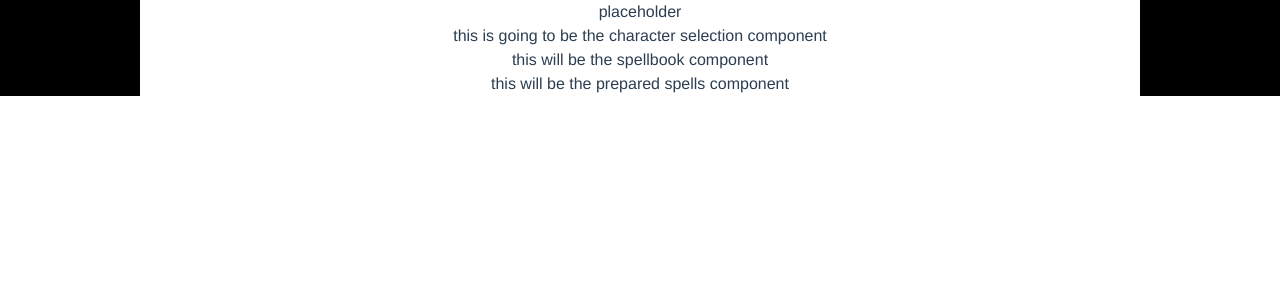
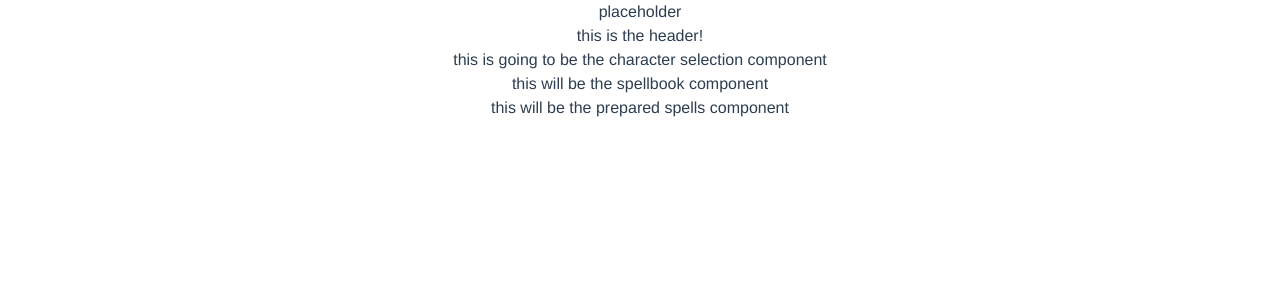
Before and after one commit to iamJakeRobbins/spellbook, a Vue app: page / in a window 1280 px wide. Shown: the top 300 px of the page. Built offline with nearby package versions, Linux system fonts and the light colour scheme.

Commit message:
init header

```diff
--- a/src/App.vue
+++ b/src/App.vue
@@ -1,17 +1,18 @@
 <template>
   <div id="app">
-		<div class="container-fluid appbackground">
-			<div class="header">
-			<header/>
-			</div>
+		<!-- <div class="container-fluid appbackground"> -->
 
-			<div class="container appbody">
+
+
+
+			<!-- <div class="container appbody"> -->
 	    placeholder
+			<page-header></page-header>
 			<characters></characters>
 			<spell-book></spell-book>
 			<prepared/>
-			</div>
-		</div>
+			<!-- </div> -->
+		<!-- </div> -->
   </div>
 </template>
 
@@ -20,14 +21,14 @@ import { Component, Vue } from 'vue-property-decorator';
 import Characters from './components/Characters.vue';
 import SpellBook from './components/SpellBook.vue';
 import Prepared from './components/Prepared.vue';
-import Header from './components/Header.vue';
+import PageHeader from './components/Header.vue';
 
 @Component({
   components: {
 		Characters,
 		SpellBook,
 		Prepared,
-		Header,
+		PageHeader,
   },
 })
 export default class App extends Vue {}
--- a/src/components/Header.vue
+++ b/src/components/Header.vue
@@ -1,25 +1,11 @@
 <template lang="html">
-	<div class="container header">
+	<div class="">
 		this is the header!
 	</div>
 
 </template>
 
-<script>
+<script lang='ts'>
 export default {
 }
 </script>
-
-<style lang="css" scoped>
-.header{
-	position:fixed; /* fixing the position takes it out of html flow - knows
-                   nothing about where to locate itself except by browser
-                   coordinates */
-  left:0;           /* top left corner should start at leftmost spot */
-  top:0;            /* top left corner should start at topmost spot */
-  width:100vw;      /* take up the full browser width */
-  z-index:200;  /* high z index so other content scrolls underneath */
-  height:100px;
-
-}
-</style>
```
